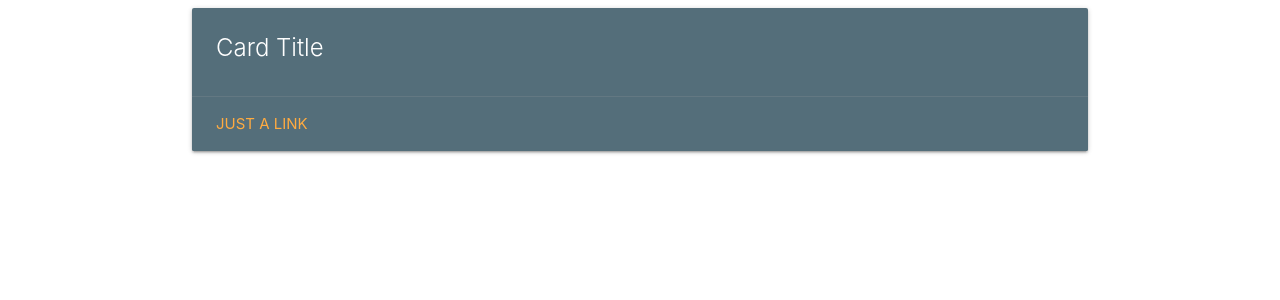
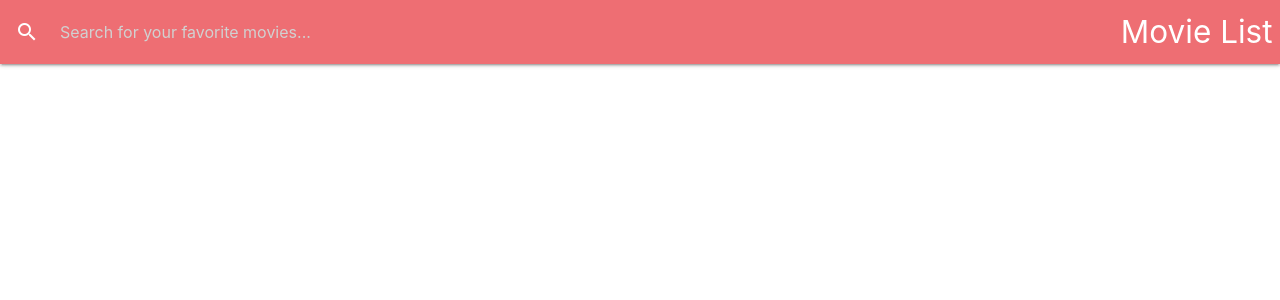
Before and after one commit to kcotias/angular-search-list, an Angular app: page / in a window 1280 px wide. Shown: the top 300 px of the page. Built offline with nearby package versions, Linux system fonts and the light colour scheme.

Commit message:
add header module

```diff
--- a/src/app/app.component.html
+++ b/src/app/app.component.html
@@ -1,14 +1,4 @@
 <link href="http://fonts.googleapis.com/icon?family=Material+Icons" rel="stylesheet">
-<div class="container ta-center">
-  <div class="col s12 m6">
-    <div class="card blue-grey darken-1">
-      <div class="card-content white-text">
-        <span class="card-title">Card Title</span>
-        <p></p>
-      </div>
-      <div class="card-action">
-        <a href="#">Just a link</a>
-      </div>
-    </div>
-  </div>
+<app-header></app-header>
+<div class="container">
 </div>
--- a/src/app/app.component.ts
+++ b/src/app/app.component.ts
@@ -6,4 +6,5 @@ import { Component } from '@angular/core';
   styleUrls: ['./app.component.css']
 })
 export class AppComponent {
+  isSearching = true;
 }
--- a/src/app/app.module.ts
+++ b/src/app/app.module.ts
@@ -2,13 +2,15 @@ import { BrowserModule } from '@angular/platform-browser';
 import { NgModule } from '@angular/core';
 
 import { AppComponent } from './app.component';
+import { HeaderModule } from './header';
 
 @NgModule({
   declarations: [
     AppComponent
   ],
   imports: [
-    BrowserModule
+    BrowserModule,
+    HeaderModule
   ],
   providers: [],
   bootstrap: [AppComponent]
--- /dev/null
+++ b/src/app/header/components/header.component.html
@@ -0,0 +1,14 @@
+<div class="navbar-fixed">
+  <nav>
+    <div class="nav-wrapper">
+      <a href="#!" class="brand-logo right">Movie List</a>
+      <form>
+        <div class="input-field" style="max-width: 800pt;">
+          <input placeholder="Search for your favorite movies..." id="search" type="search" required>
+          <label class="label-icon" for="search"><i class="material-icons">search</i></label>
+          <i class="material-icons">close</i>
+        </div>
+      </form>
+    </div>
+  </nav>
+</div>
--- /dev/null
+++ b/src/app/header/components/header.component.ts
@@ -0,0 +1,15 @@
+import { Component, OnInit } from '@angular/core';
+
+@Component({
+  selector: 'app-header',
+  templateUrl: './header.component.html',
+  styleUrls: ['./header.component.css']
+})
+export class HeaderComponent implements OnInit {
+
+  constructor() { }
+
+  ngOnInit() {
+  }
+
+}
--- /dev/null
+++ b/src/app/header/components/index.ts
@@ -0,0 +1 @@
+export * from './header.component';
--- /dev/null
+++ b/src/app/header/index.ts
@@ -0,0 +1,2 @@
+export * from './header.module';
+export * from './components';
```
Also changed, not shown: src/app/header/header.module.ts (added, +14 -0 lines), src/app/header/components/header.component.css (added), 1 other file (tests, documents, lock files or other folders).
